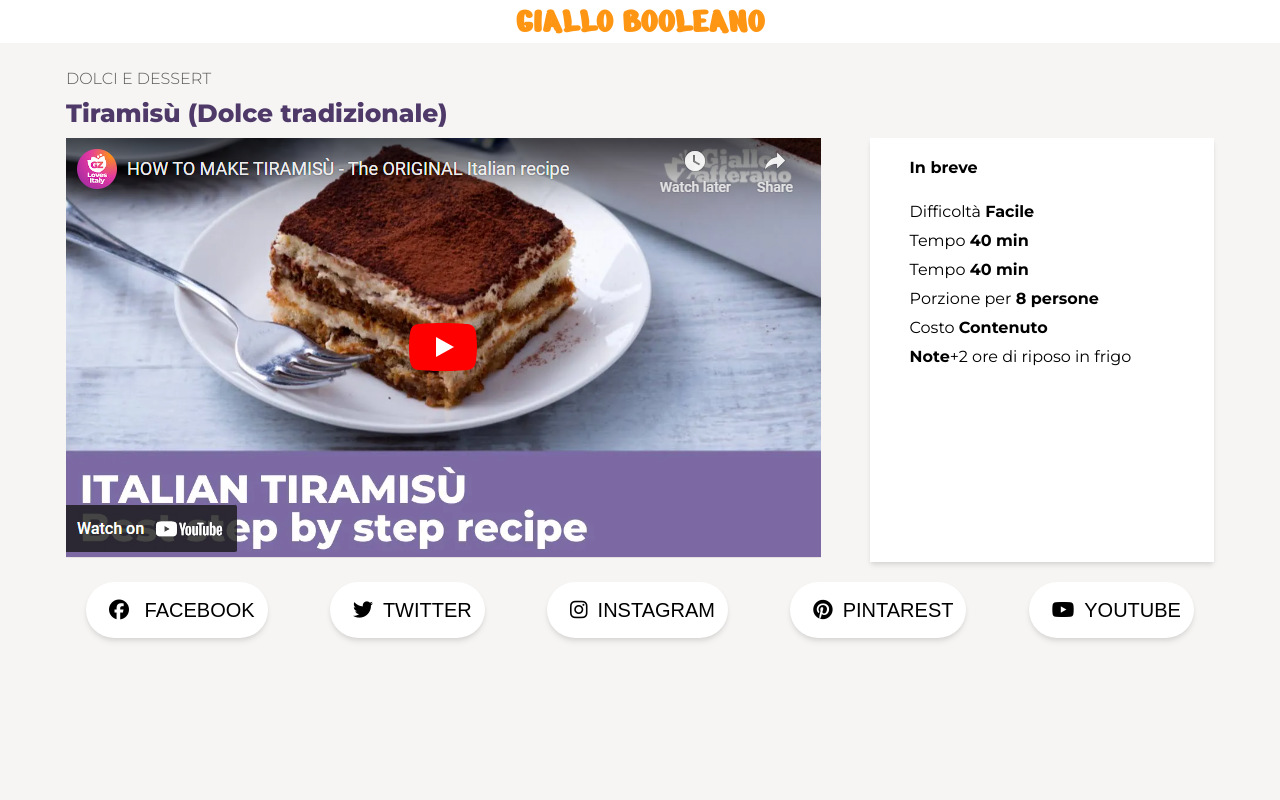
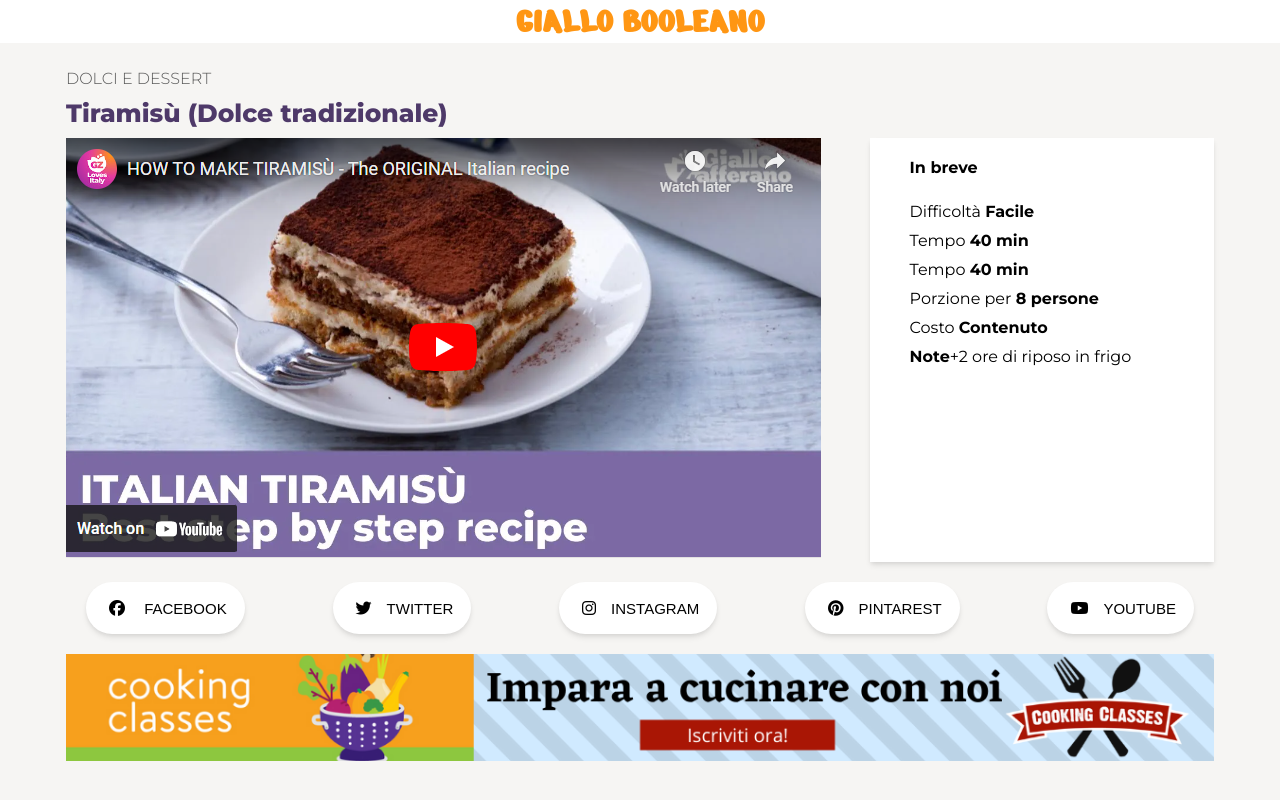
Before and after one commit to angelicaguidolin/htmlcss-responsive-layout, a plain HTML site: page index.html in a window 1280 px wide. Drawn offline with Linux system fonts and the light colour scheme.

Commit message:
feat add banner

```diff
--- a/css/style.css
+++ b/css/style.css
@@ -96,7 +96,7 @@ h3{
 }
 
 .social-icon{
-   font-size: 20px;
+   font-size: 16px;
    background-color: #fff;
     box-shadow: rgba(0, 0, 0, 0.1) 0px 4px 6px -1px, rgba(0, 0, 0, 0.06) 0px 2px 4px -1px;
 }
@@ -151,6 +151,10 @@ main{
 }
 .social .social-icon > span{
     display: none;
+
+}
+.banner{
+    display: none;
 }
 
 /*----------------
@@ -173,6 +177,9 @@ main{
     i{
         padding: 10px 10px
     }
+    .banner{
+        display: block;
+    }
 
 
 }
@@ -186,8 +193,7 @@ main{
     }
     .social .social-icon> span{
         display: inline;
-    }
-    i{
-        padding-right: 6px 6px;
+        font-size: 15px;
+        padding: 10px 5px;
     }
 }
--- a/index.html
+++ b/index.html
@@ -45,8 +45,11 @@
         <button class=" btn-circle social-icon"> <i class="fa-brands fa-instagram"></i><span>INSTAGRAM</span></button>
         <button class=" btn-circle social-icon"> <i class="fa-brands fa-pinterest"></i></i><span>PINTAREST</span></button>
         <button class="btn-circle social-icon"> <i class="fa-brands fa-youtube"></i><span>YOUTUBE</span></button>
+    </section>
+    <section class="banner">
+        <img class="img-fluid" src="./img/banner.png" alt="">
+    </section>
 
-    </section>
    </main>
 </body>
 </html>
```
